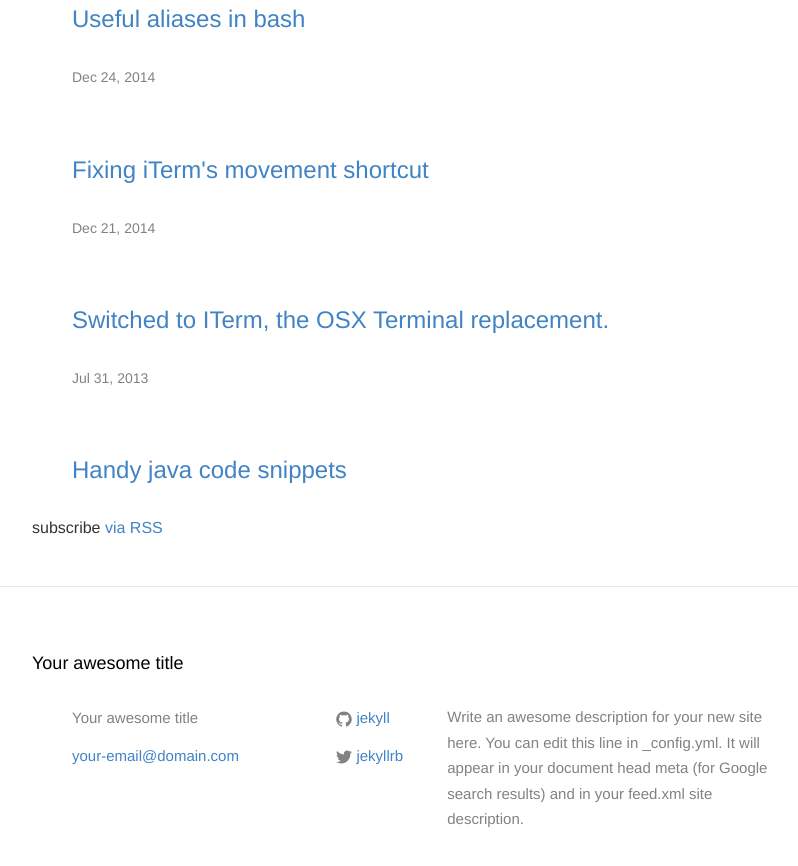
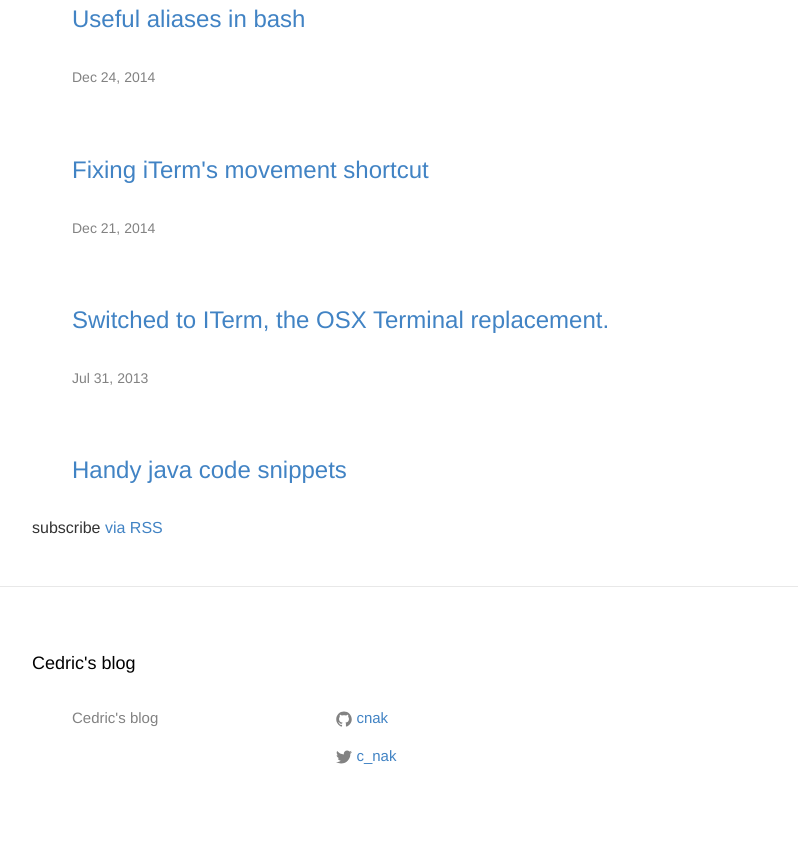
Before and after one commit to cnak/cnak.github.io, a Jekyll site: the page built from index.html, in a window 1280 px wide and 900 px high, scrolled down 13874 px. Shown: the top 866 px of the window, without its empty margins (238-1036 px from the left). Built offline with Jekyll 4.4.1, drawn with Linux system fonts in a browser that asks for light colours; after the commit the page ends 14711 px from its top, so only the background shows below that; some of the changed text lies outside the part shown.

Commit message:
updated site info

```diff
--- a/_config.yml
+++ b/_config.yml
@@ -6,16 +6,13 @@
 # 'jekyll serve'. If you change this file, please restart the server process.
 
 # Site settings
-title: Your awesome title
-email: your-email@domain.com
-description: > # this means to ignore newlines until "baseurl:"
-  Write an awesome description for your new site here. You can edit this
-  line in _config.yml. It will appear in your document head meta (for
-  Google search results) and in your feed.xml site description.
+title: Cedric's blog
+email:
+description:
 baseurl: "" # the subpath of your site, e.g. /blog
-url: "http://yourdomain.com" # the base hostname & protocol for your site
-twitter_username: jekyllrb
-github_username:  jekyll
+url: "http://cnak.github.io" # the base hostname & protocol for your site
+twitter_username: c_nak
+github_username:  cnak
 
 # Build settings
 markdown: kramdown
```
